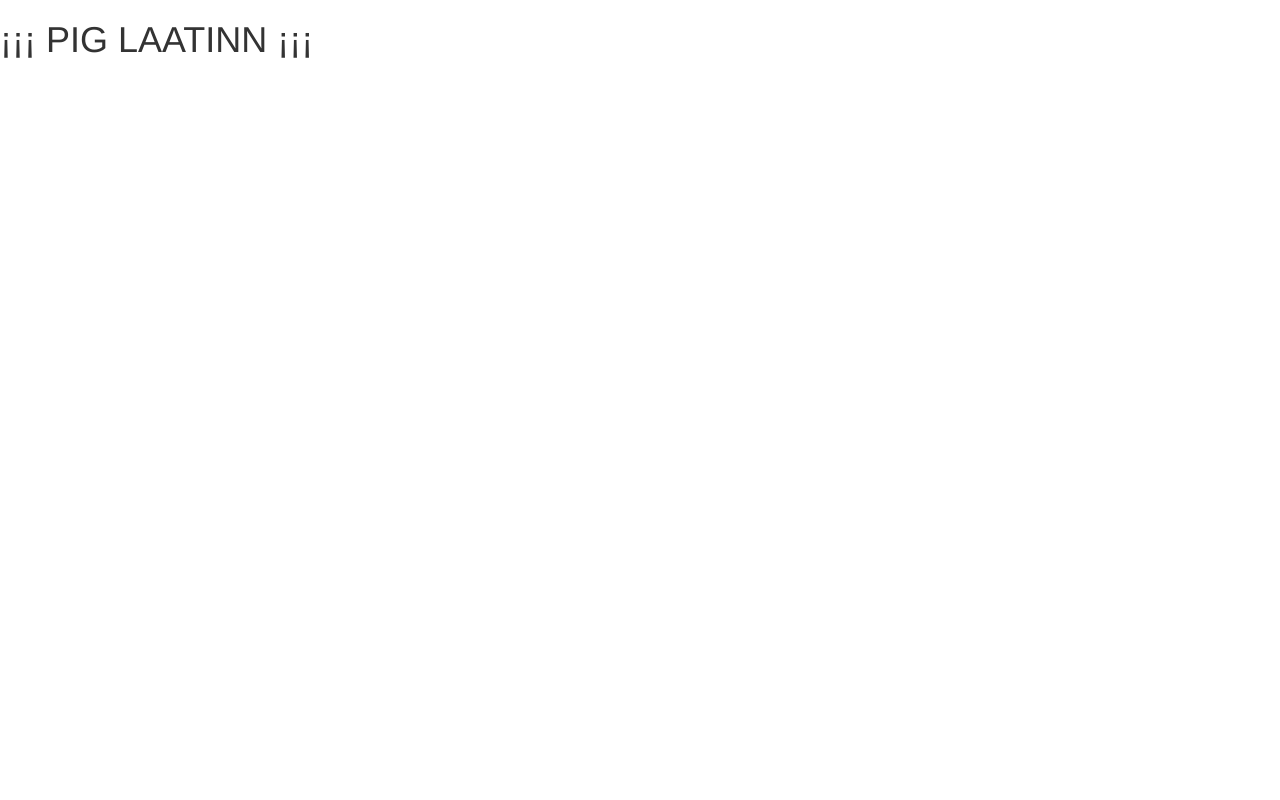
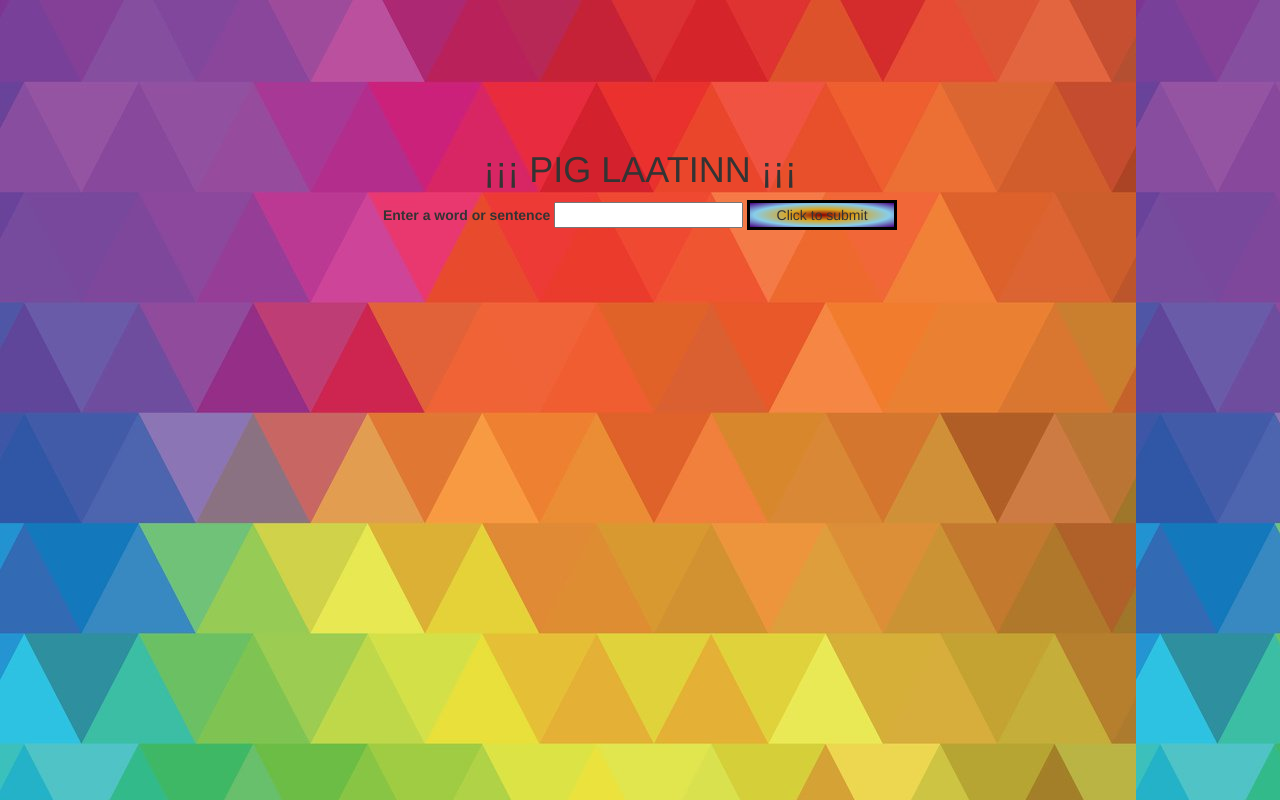
Before and after one commit to fractalscape13/piglatin, a plain HTML site: page index.html in a window 1280 px wide. Drawn offline with Linux system fonts and the light colour scheme.

Commit message:
make form with submit button in index.html

```diff
--- a/css/styles.css
+++ b/css/styles.css
@@ -0,0 +1,17 @@
+body {
+  text-align: center;
+  margin-top: 150px;
+  background-image: url("../img/RainbowBackground_Preview_03.jpg");
+
+}
+
+button {
+  background-image: radial-gradient(darkred, goldenrod, skyblue, indigo);
+  border: 3px solid black;
+  width: 150px;
+  height: 30px;
+}
+/* .main {
+  background-color: whitesmoke;
+  opacity: .5;
+}  */
--- a/index.html
+++ b/index.html
@@ -8,9 +8,15 @@
   <title>Pig latin!!!!</title>
 </head>
 <body>
-  <h1>&#161;&#161;&#161; PIG LAATINN &#161;&#161;&#161;</h1>
-  <form class="form">
-
-  </form>
+  <div class="main">
+    <h1>&#161;&#161;&#161; PIG LAATINN &#161;&#161;&#161;</h1>
+    <form class="form">
+    <label for="">Enter a word or sentence</label>
+    <input class="inputPhrase" type="text">
+    <button class="submit-btn" type="submit">Click to submit</button>
+    </form>
+    <div id="output">
+    </div>
+  </div>
 </body>
 </html>
--- a/js/scripts.js
+++ b/js/scripts.js
@@ -0,0 +1,8 @@
+$(document).ready(function() {
+  $("form.form").submit(function() {
+    event.preventDefault();
+    var strInput = $("input.inputPhrase").val();
+    // var inputArray = strInput.split(" ");
+    console.log(strInput);
+  });
+});
```
Also changed, not shown: img/RainbowBackground_Preview_03.jpg (added), 1 other file.
